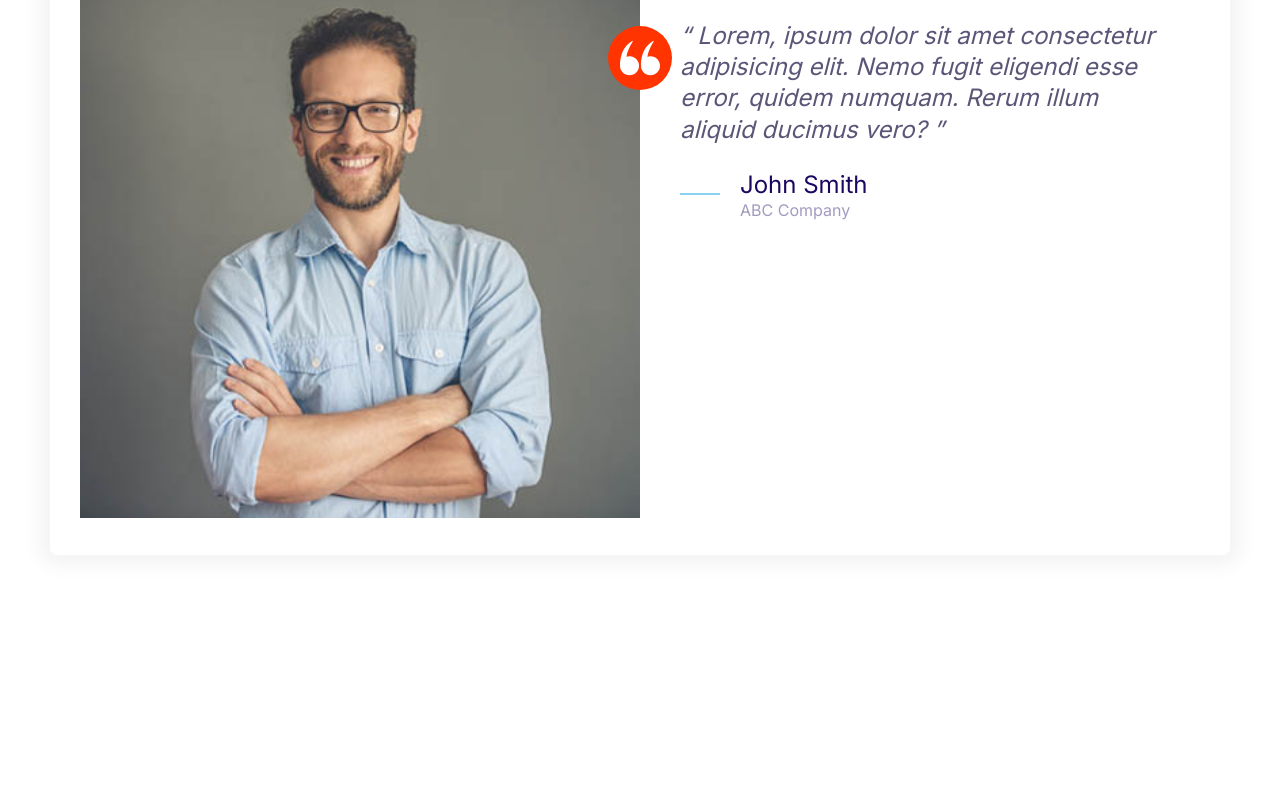
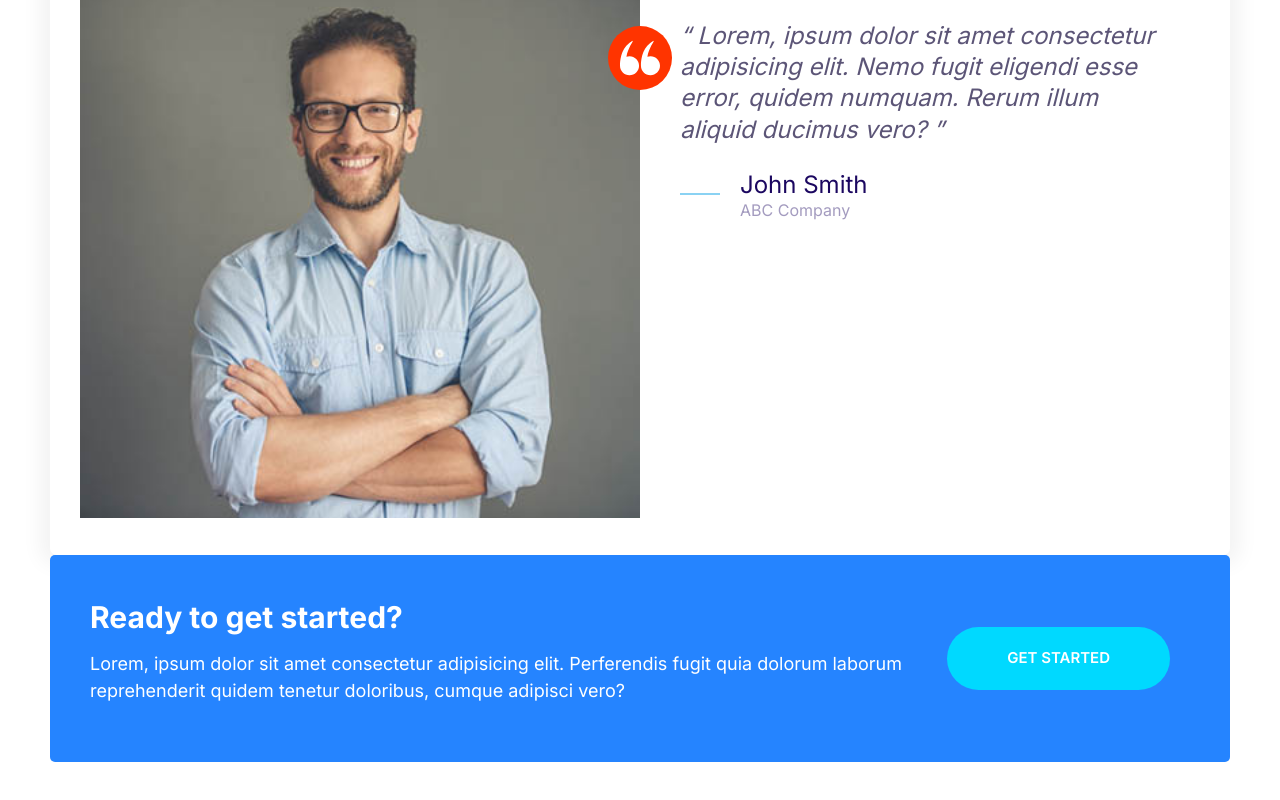
Before and after one commit to emblema/html-css-course-project, a plain HTML site: page index.html in a window 1280 px wide. Shown: the part 838-1638 px from the top of the page. Before the commit the page ends 1443 px from the top, so only its background shows below. Drawn offline with Linux system fonts and the light colour scheme.

Commit message:
Build the callouts component

```diff
--- a/css/styles.css
+++ b/css/styles.css
@@ -237,6 +237,11 @@ a {
 
 .btn--accent:hover {
   background: #fa5228;
+}
+
+.btn--streched {
+  padding-left: 6rem;
+  padding-right: 6rem;
 }
 
 .btn--block {
@@ -505,3 +510,45 @@ a {
     font-size: 2.4rem;
   }
 }
+
+/* Callouts */
+
+.callout {
+  padding: 4rem;
+  border-radius: 5px;
+}
+
+.callout--primary {
+  background: var(--color-primary);
+  color: #fff;
+}
+
+.callout__heading {
+  color: #fff;
+  margin-top: 0px;
+  font-size: 3rem;
+}
+
+.callout__content {
+  text-align: center;
+}
+
+.callout .btn {
+  justify-self: center;
+  align-self: center;
+}
+
+@media screen and (min-width: 768px) {
+  .callout .grid--1x2 {
+    grid-template-columns: 1fr auto;
+  }
+
+  .callout__content {
+    text-align: left;
+  }
+
+  .callout .btn {
+    justify-self: left;
+    margin: 0 2rem;
+  }
+}
--- a/index.html
+++ b/index.html
@@ -86,5 +86,18 @@
         </blockquote>
       </div>
     </div>
+    <div class="callout callout--primary">
+      <div class="grid grid--1x2">
+        <div class="callout__content">
+          <h2 class="callout__heading">Ready to get started?</h2>
+          <p>
+            Lorem, ipsum dolor sit amet consectetur adipisicing elit.
+            Perferendis fugit quia dolorum laborum reprehenderit quidem tenetur
+            doloribus, cumque adipisci vero?
+          </p>
+        </div>
+        <a href="#" class="btn btn--secondary btn--streched">Get started</a>
+      </div>
+    </div>
   </body>
 </html>
```
Also changed, not shown: components/callouts.html (added, +13 -0 lines).
